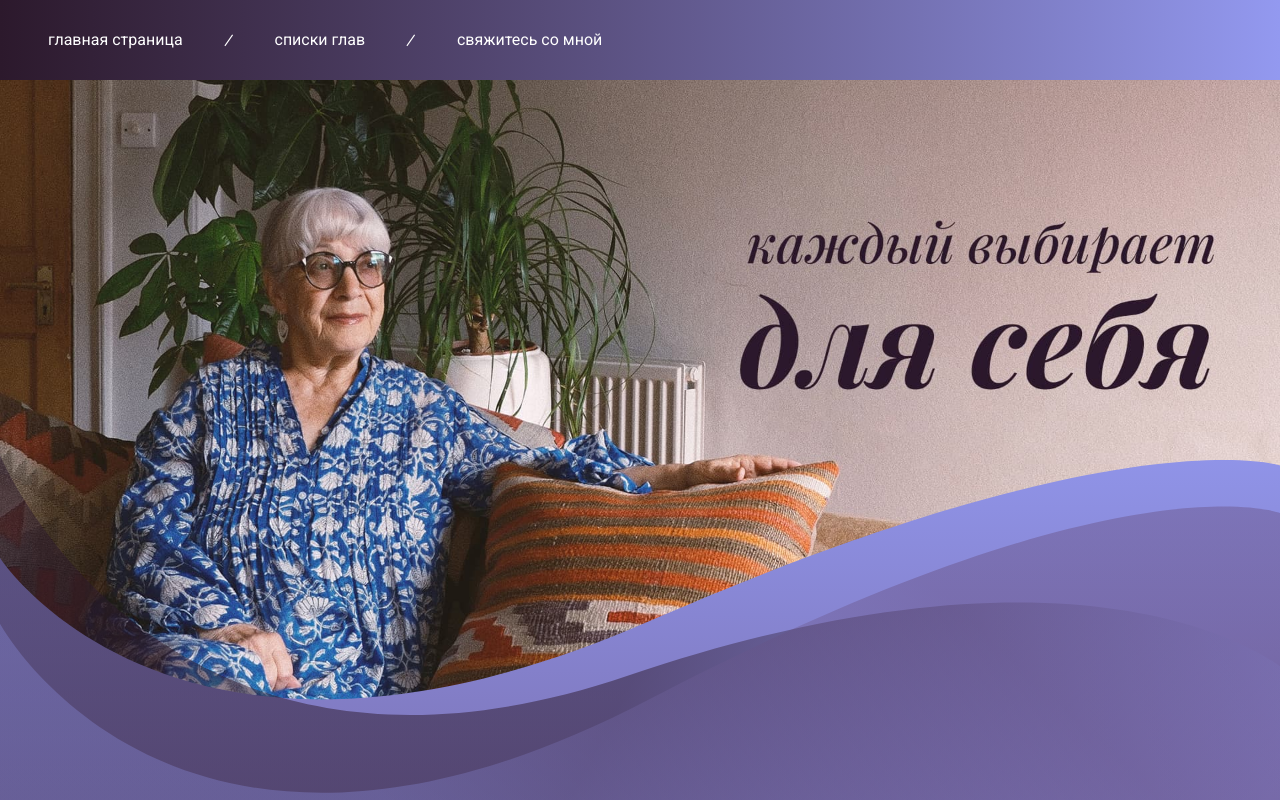
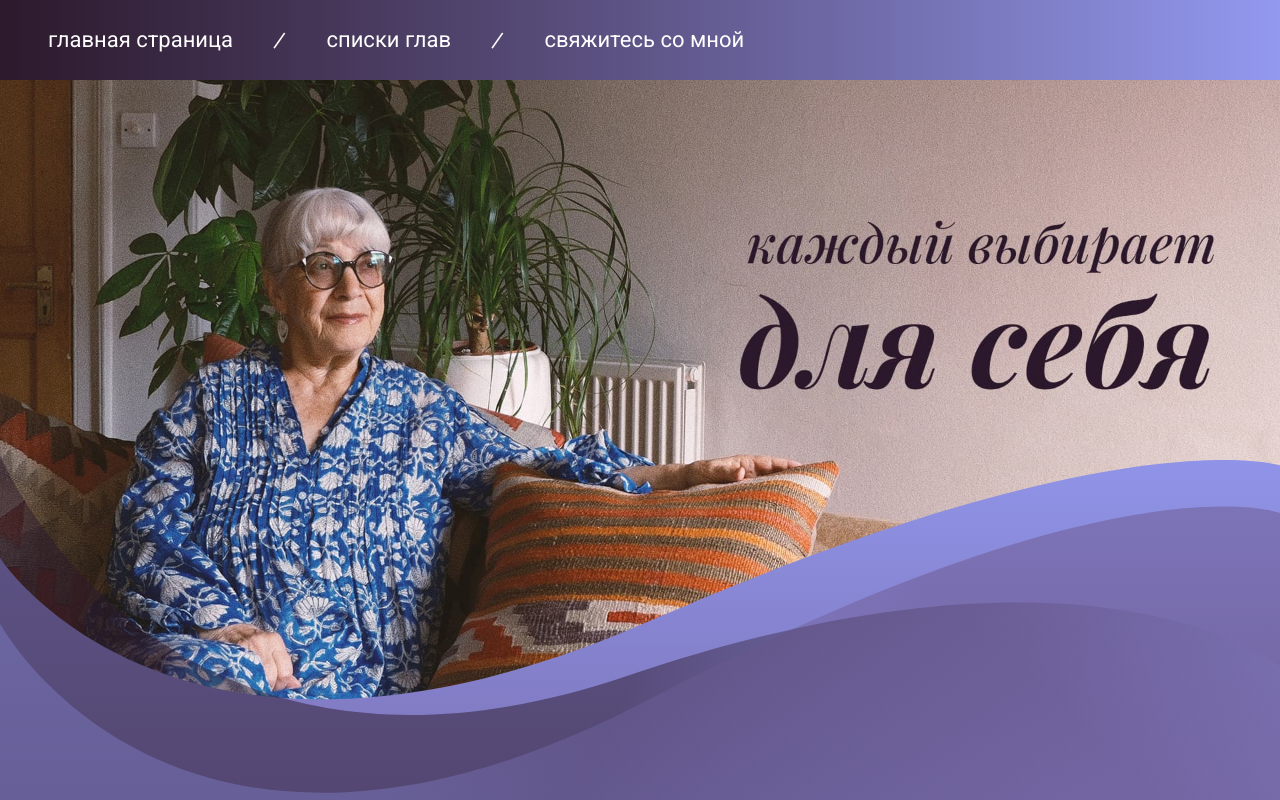
Before and after one commit to MariaLavigina/react-galinala-my-story, a React (Vite) app: page / in a window 1280 px wide. Shown: the top 800 px of the page. Built offline with nearby package versions, Linux system fonts and the light colour scheme; a web font is replaced by a local one.

Commit message:
size changed

```diff
--- a/src/components/Navbar.jsx
+++ b/src/components/Navbar.jsx
@@ -9,7 +9,7 @@ const Navbar = () => {
     <nav className="fixed top-0 left-0 w-full z-50 bg-gradient-to-l from-[#9399F0] to-[#2C192C] h-20 font-[Roboto] ">
       <div className="flex items-center justify-between h-full px-6 text-white">
         {/* ---------- Desktop Navigation Links ---------- */}
-        <div className="hidden space-x-5 text-xl lg:flex md:text-lg lg:text-base navbartop">
+        <div className="hidden space-x-5 text-xl lg:flex md:text-lg lg:text-[22px] navbartop">
           <a href="/index.html" className="px-6 text-white hover:text-gray-400">
             главная страница
           </a>
```
